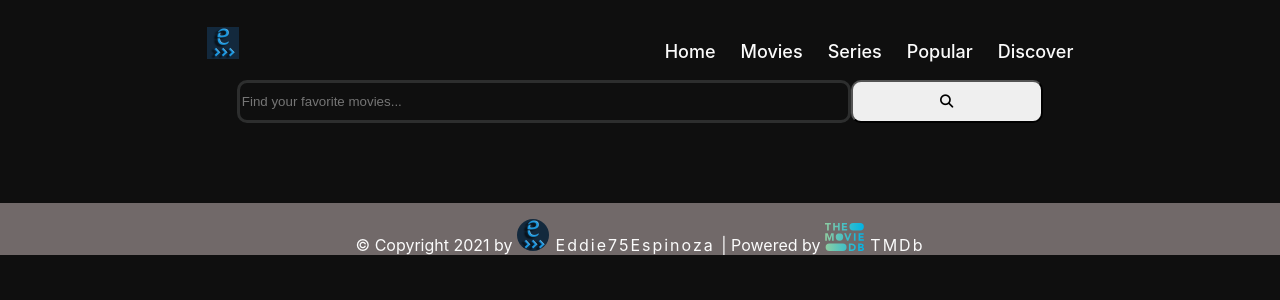
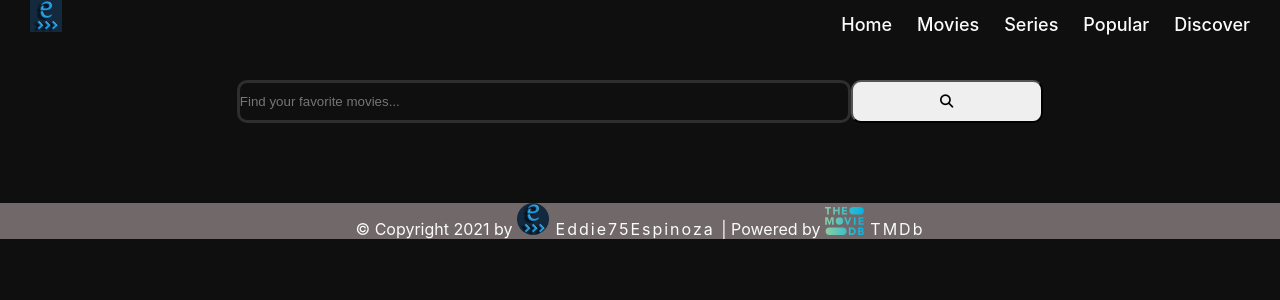
Before and after one commit to shootinstar000/Python_Flask_api_TMDb, a Flask app: template templates/movie.html in a window 1280 px wide. Shown: the top 300 px of the page. Run offline with Flask 2, Linux system fonts and the light colour scheme; the template is opened without the code that fills it, so the values that code supplies are empty; some libraries are stand-ins or nearby versions.

Commit message:
Actualizaciones menores de estilo

```diff
--- a/app.py
+++ b/app.py
@@ -220,4 +220,4 @@ def tv_episode(id, season_number):
 
 
 if __name__ == "__main__":
-    app.run(host='192.168.0.99', port = 3000, debug=True)  # '192.168.0.99'
+    app.run(host = '192.168.1.4', port = 3000, debug=True)  # '192.168.0.99'
--- /dev/null
+++ b/requirements.txt
@@ -0,0 +1,2 @@
+flask
+tmdbv3api
--- a/static/css/body.css
+++ b/static/css/body.css
@@ -87,8 +87,8 @@ button:hover{
   /* padding-top: 56.25%; 16:9 Aspect Ratio (divide 9 by 16 = 0.5625) */
 }
 .trailer-frame iframe{
-  width: 600px;
-  height: 300px;
+  width: 800px;
+  height: 600px;
 }
 .overw{
   white-space: pre-line;
@@ -180,7 +180,7 @@ button:hover{
 }
 /*  Footer  ***************************/
 .footer-gn{
-  padding-top: 1rem;
+  padding-bottom: 0;
   background-color: var(--color-nav);
   display: flex;
   justify-content: center;
@@ -200,6 +200,32 @@ button:hover{
 }
 
 /* Media screen ******************************/
+@media screen and (max-width: 1920px){
+  .card-trend, .card-movie, .card-popular, .card-discover, .reco-card{
+    grid-template-columns: repeat(auto-fit, minmax(300px, 350px));
+  }
+  .card-box a img:hover, .card-trend a img:hover, .card-movie a img:hover, .reco-card a img:hover, .card-popular a img:hover, .card-discover a img:hover{
+    width: 340px;
+    height: 510px;
+  }
+  .trailer{
+    padding: 14rem 5rem;
+    display: flex;
+    justify-content: center;
+  }
+  .trailer-frame{
+    display: grid;
+    width : 100%;
+  }
+  .trailer-frame iframe{
+    width: 752px;
+    height: 423px;
+    object-fit: contain;
+  }
+  .data img{
+    object-fit: scale-down;
+  }
+}
 @media screen and (max-width: 860px){
   .card-trend, .card-movie, .card-popular, .card-discover{
     grid-template-columns: repeat(auto-fit, minmax(150px, 210px));
--- a/static/css/navibar.css
+++ b/static/css/navibar.css
@@ -8,8 +8,11 @@
     --color-alertY: rgba(255, 231, 76, 1);
     --color-warningR: rgba(255, 89, 100, 1);
 }
+*{
+  margin: 0;
+  padding: 0;
+}
 body {
-  margin: 0px;
   background-color: var(--color-black);
   color: var(--color-font-front);
   font-family:-apple-system, BlinkMacSystemFont, 'Segoe UI', Roboto, Oxygen, Ubuntu, Cantarell, 'Open Sans', 'Helvetica Neue', sans-serif;
@@ -29,28 +32,25 @@ body {
 }
 /* Navigation */
 .navibar{
-  margin-top: 0;
   position: fixed;
   width: 100%;
   z-index: 1;
-  padding: 25px 0;
   transition: all 0.3s ease;
   }
 .e_content{
   color: var(--color-font-front);
-  max-width: 1250px;
+  max-width: 1440px;
   margin: auto;
   padding: 0 30px;
   }
 .navibar.sticky{
   background: var(--color-background-md);
-  padding: 10px 0;
   box-shadow: 0px 3px 5px 0px rgba(0,0,0,0.1);
   }
 .navibar .e_content{
   display: flex;
   align-items: center;
-  justify-content: space-around;
+  justify-content: space-between;
   }
 .navibar .e_content img{
   /* border-radius: 50%; */
--- a/templates/index.html
+++ b/templates/index.html
@@ -7,8 +7,8 @@
   <!-- Fav Icon -->
   <link rel="shortcut icon" type="image/ico" href= "{{ url_for('.static', filename='img/favicon.ico')}}"/>
   <!-- CSS Custom-->
-  <link rel="stylesheet" type='text/css' href="{{ url_for('.static', filename = 'css/navibar.css') }}" >
-  <link rel="stylesheet" type='text/css' href="{{ url_for('.static', filename = 'css/body.css') }}" >
+  <link rel="stylesheet" type='text/css' href="{{ url_for('.static', filename = 'css/navibar.css') }}" />
+  <link rel="stylesheet" type='text/css' href="{{ url_for('.static', filename = 'css/body.css') }}" />
   <!-- CDN Bootwatch -->
   <!-- <link rel="stylesheet" href="https://cdn.jsdelivr.net/npm/bootstrap@4.5.3/dist/css/bootstrap.min.css" integrity="sha384-TX8t27EcRE3e/ihU7zmQxVncDAy5uIKz4rEkgIXeMed4M0jlfIDPvg6uqKI2xXr2" crossorigin="anonymous"> -->
   <!-- Fontawesome -->
```
Also changed, not shown: 1 other file.
